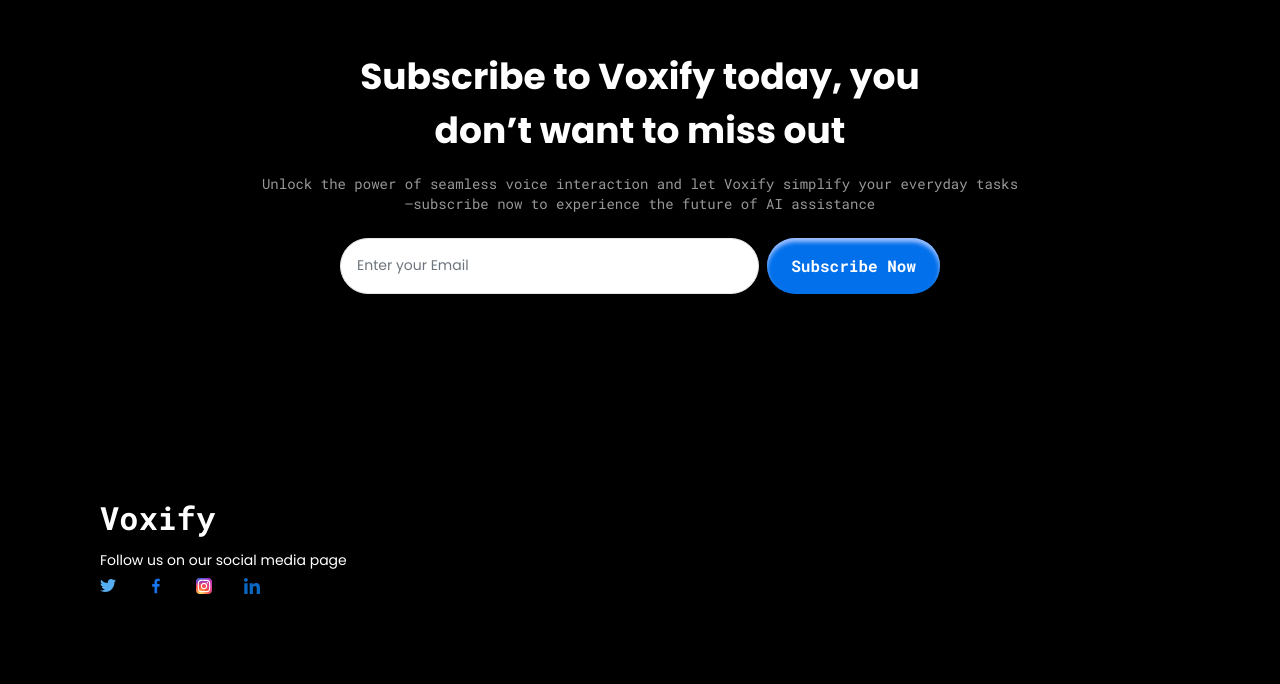
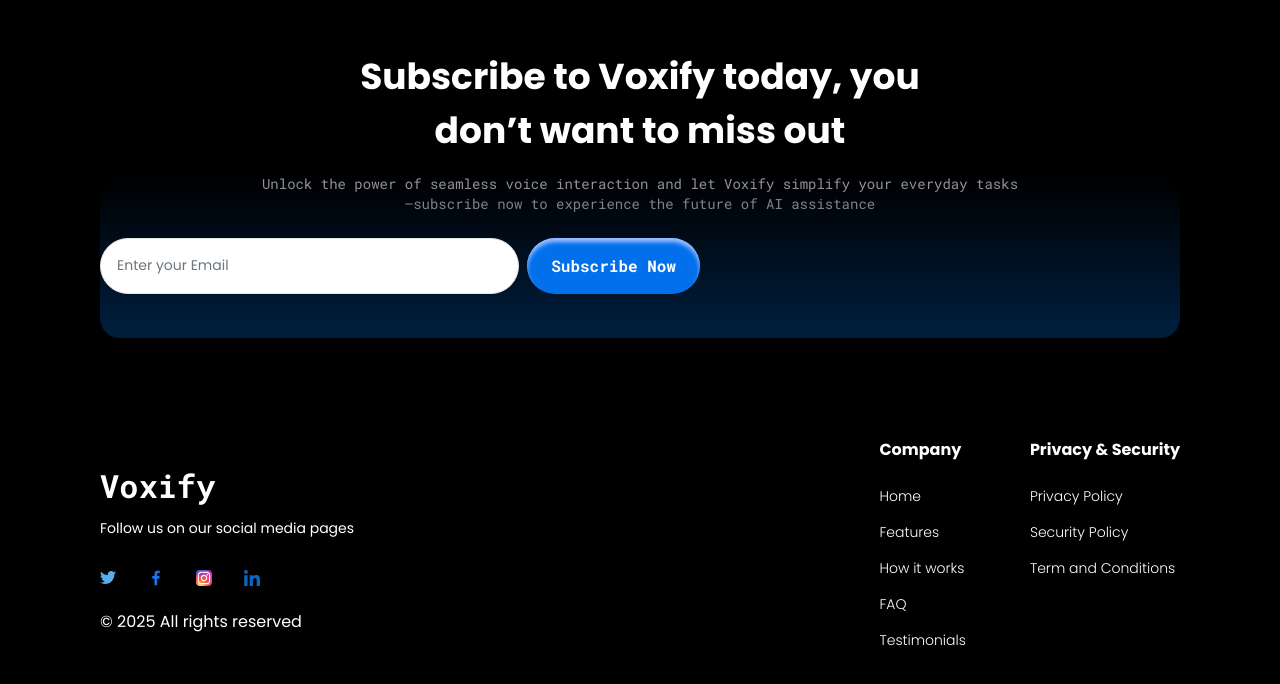
Before and after one commit to daviddozie/voxify, a Next.js app: page / in a window 1280 px wide. Shown: the part 5493-6177 px from the top of the page. Built offline with nearby package versions, Linux system fonts and the light colour scheme.

Commit message:
added shadow to subscription and footer

```diff
--- a/src/components/Home/subcribe.tsx
+++ b/src/components/Home/subcribe.tsx
@@ -7,7 +7,7 @@ export const Subcribe = () => {
             <div className="mx-[100px] pt-[120px] relative pb-[100px]">
                 <h1 className="font-semibold text-white poppins text-[36px] text-center">Subscribe to Voxify today, you<br /> don’t want to miss out </h1>
                 <p className="text-[#989898] roboto-mono text-sm text-center mt-4 mb-6">Unlock the power of seamless voice interaction and let Voxify simplify your everyday tasks<br />—subscribe now to experience the future of AI assistance</p>
-                <div className="w-[600px] gap-2 flex mx-auto">
+                <div className="w-[600px] gap-2 flex mx-auto z-10 absolute">
                     <Input
                         placeholder="Enter your Email"
                         className="bg-white w-full text-[#6C757D] text-base poppins placeholder:text-[#6C757D] h-[56px] p-4 rounded-[50px]"
@@ -19,7 +19,9 @@ export const Subcribe = () => {
                         Subscribe Now
                     </Button>
                 </div>
+                <div className="absolute bottom-0 left-0 w-full h-40 bg-gradient-to-t from-[#001f3f] to-transparent pointer-events-none rounded-[20px]"></div>
             </div>
+
         </>
     )
 }
--- a/src/components/footer.tsx
+++ b/src/components/footer.tsx
@@ -1,28 +1,62 @@
-import Image from "next/image"
-import TwitterIcon from "@/asset/svg/twitter.svg"
-import FacebookIcon from "@/asset/svg/facebook.svg"
-import InstagramIcon from "@/asset/svg/instagram.svg"
-import LinkedinIcon from "@/asset/svg/linkedin.svg"
+import Image from "next/image";
+import TwitterIcon from "@/asset/svg/twitter.svg";
+import FacebookIcon from "@/asset/svg/facebook.svg";
+import InstagramIcon from "@/asset/svg/instagram.svg";
+import LinkedinIcon from "@/asset/svg/linkedin.svg";
 
 export const Footer = () => {
+  const socialIcons = [
+    { icon: TwitterIcon, alt: "Twitter" },
+    { icon: FacebookIcon, alt: "Facebook" },
+    { icon: InstagramIcon, alt: "Instagram" },
+    { icon: LinkedinIcon, alt: "LinkedIn" },
+  ];
 
-    const socialIcons = [
-        TwitterIcon, FacebookIcon, InstagramIcon, LinkedinIcon
-    ]
+  const footerNav = [
+    {
+      label: "Company",
+      list: ["Home", "Features", "How it works", "FAQ", "Testimonials"],
+    },
+    {
+      label: "Privacy & Security",
+      list: ["Privacy Policy", "Security Policy", "Term and Conditions"],
+    },
+  ];
 
   return (
-        <>
-        <div className="p-[100px]">
+    <footer className="px-[100px] pt-[100px] pb-[70px] flex justify-between items-center">
       <div>
         <h1 className="roboto-mono text-white font-bold text-[32px]">Voxify</h1>
-                <p className="text-white poppins text-sm my-2">Follow us on our social media page</p>
-                <div className="flex gap-8 items-center">
-                    {socialIcons.map((icon, index) => (
-                        <Image key={index} src={icon} width={16} height={16} alt="social-icon"/>
+        <p className="text-white poppins text-sm my-2">
+          Follow us on our social media pages
+        </p>
+        <div className="flex gap-8 items-center py-6">
+          {socialIcons.map((social, index) => (
+            <Image
+              key={index}
+              src={social.icon}
+              width={16}
+              height={16}
+              alt={social.alt}
+            />
           ))}
         </div>
+        <p className="text-white poppins">&copy; {new Date().getFullYear()} All rights reserved</p>
       </div>
+
+      {/* Footer Navigation Section */}
+      <div className="flex gap-16">
+        {footerNav.map((nav, index) => (
+          <div key={index}>
+            <h2 className="poppins text-base font-bold text-white">{nav.label}</h2>
+            <ul className="text-white mt-4">
+              {nav.list.map((item, index) => (
+                <li key={index} className="py-2 poppins text-sm font-[300]">{item}</li>
+              ))}
+            </ul>
           </div>
-        </>
-    )
-}
+        ))}
+      </div>
+    </footer>
+  );
+};
--- a/tailwind.config.js
+++ b/tailwind.config.js
@@ -6,7 +6,20 @@ module.exports = {
       "./components/**/*.{js,ts,jsx,tsx}",
     ],
     theme: {
-      extend: {},
+      extend: {
+        colors: {
+          "dark-bg": "#000000",
+          "light-gray": "#b3b3b3",
+          "deep-blue": "#003366",
+          "blue-button": "#007bff",
+        },
+        boxShadow: {
+          "bottom-glow": "0px 0px 50px rgba(0, 0, 0, 0.8)",
+        },
+        backgroundImage: {
+          "bottom-gradient": "linear-gradient(to top, #001f3f, transparent)",
+        },
+      },
     },
     plugins: [require("tailwindcss-animate")],
   };
```
Lines whose indentation alone changed are shown as unchanged.
